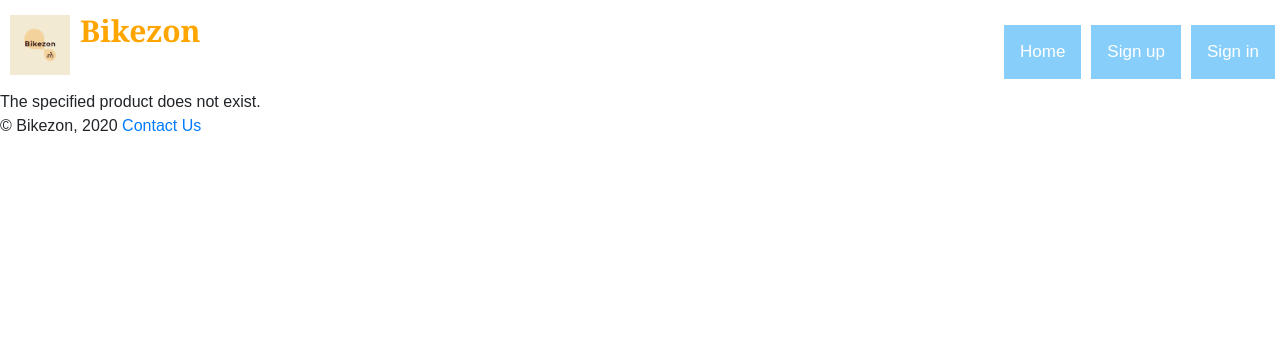
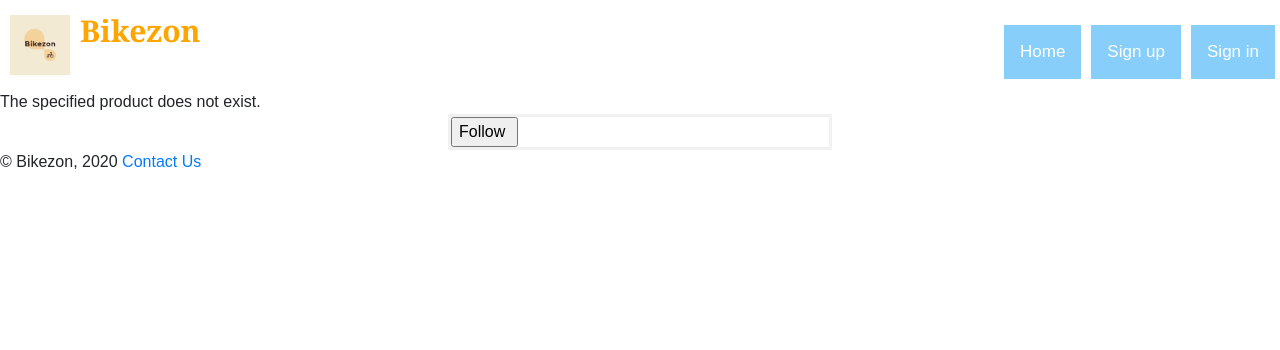
Before and after one commit to bikezon/bikezon, a Django app: page /product/1/ in a window 1280 px wide. Shown: the top 350 px of the page. Run offline with Django 3.2, Linux system fonts and the light colour scheme; data that the repository does not hold is empty; some libraries are stand-ins or nearby versions.

Commit message:
Added following users button on product page
Users can now follow other users via button on product page.
Requires polish, however it works (tested).

```diff
--- a/app/urls.py
+++ b/app/urls.py
@@ -22,6 +22,7 @@
          views.show_sub_category, name='subcategory'),
     path('product/<slug:product_name_slug>/', views.product, name='product'),
     path('product/<slug:product_name_slug>/add_to_list', views.add_to_list, name='add_to_list'),
+    path('product/<slug:product_name_slug>/follow_user', views.follow_user, name='follow_user'),
     path('account/wish-list/', views.wish_list, name='list'),
     path('account/feed/', views.feed, name='feed'),
     path('account/<slug:list_name_slug>/', views.wish_list, name='custom-list'),
--- a/app/views.py
+++ b/app/views.py
@@ -383,6 +383,17 @@
 
 
 def feed(request):
+    """ handles user follows feed logic
+    gets the name of the user, finds users
+    that this user follows and then displays
+    the products that those users are selling
+
+    Arguments:
+        request -- [standard Django request arg]
+
+    Returns:
+        rendered page with appropriate context
+    """
     profile = UserProfile.objects.get(user=request.user)
     following = profile.follows
     profiles = []
@@ -391,13 +402,37 @@
 
     products = {}
     for user in profiles:
-        product_list = Product.objects.filter(seller = user)
+        product_list = Product.objects.filter(seller=user)
         products[user] = product_list
 
     print(products)
-    context_dict = {'profiles': profiles,'products':products}
+    context_dict = {'profiles': profiles, 'products': products}
 
     return render(request, 'app/feed.html', context=context_dict)
+
+
+def follow_user(request, product_name_slug):
+    """ handles logic of following a user
+    this view relies on the product seller name
+    from the product.html template. It uses
+    the seller name to determine the profile
+    to follow.
+
+    Arguments:
+        request -- [standard Django request arg]
+        product_name_slug -- slug of product to pass to redirect
+
+    Returns:
+        redirection to the product page
+    """
+    owner = UserProfile.objects.get(user=request.user)
+    if request.method == 'POST':
+        user_to_follow = request.POST.get('follow_this').split(' ')[1]
+        for profile in UserProfile.objects.all():
+            if profile.user.username == user_to_follow:
+                owner.follows.add(profile)
+
+    return redirect('app:product', product_name_slug)
 
     # ----------- Error handler views ----------- #
 
--- a/templates/app/product.html
+++ b/templates/app/product.html
@@ -30,4 +30,11 @@
 The specified product does not exist.
 {% endif %}
 
+<!-- This form relies on product seller name to get the person to follow
+so be careful if altering it or product seller-->
+<form action="{% url 'app:follow_user' product.slug %}" method="POST">
+    {% csrf_token %}
+    <input type="submit" name="follow_this" value="Follow {{ product.seller }}" />
+</form>
+
 {% endblock %}
```
